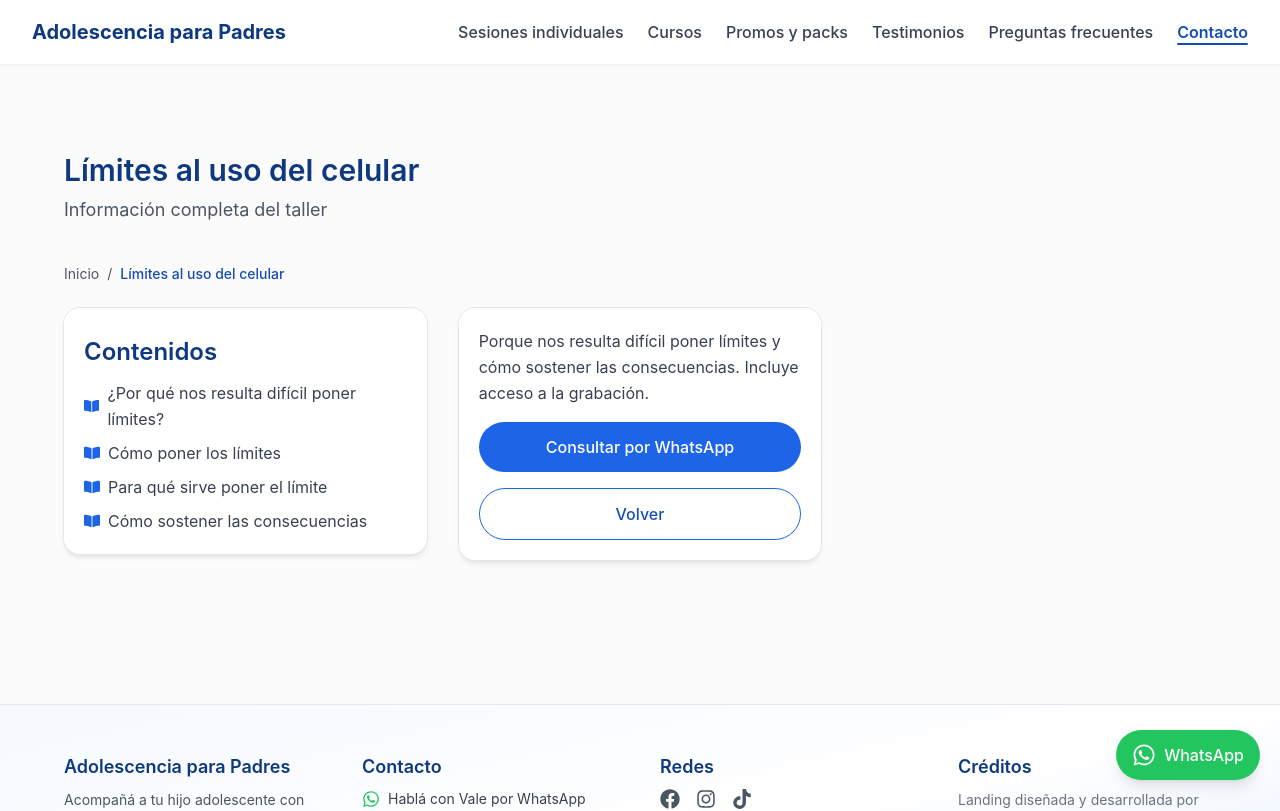
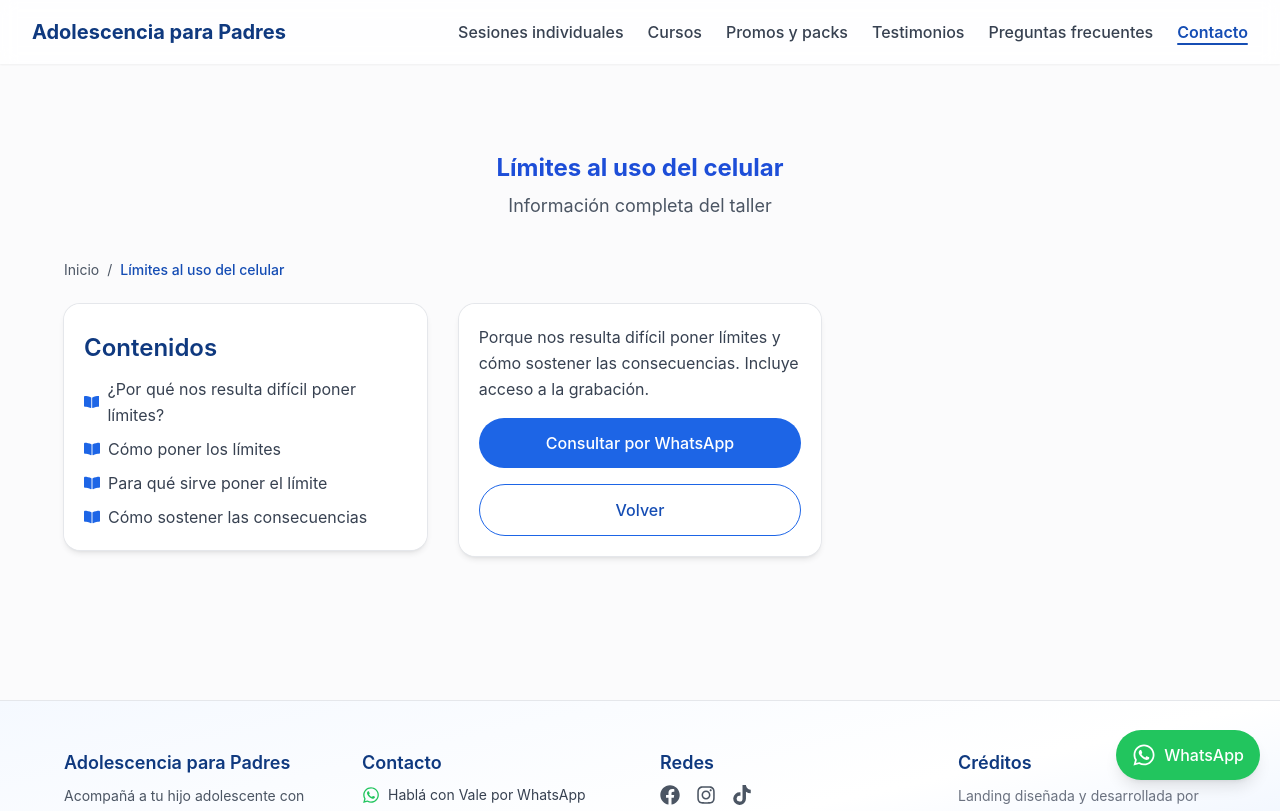
Before and after one commit to sekigan98/dram-adolescentes, a Next.js app: page /talleres/limites in a window 1280 px wide. Shown: the top 811 px of the page. Built offline with nearby package versions, Linux system fonts and the light colour scheme.

Commit message:
Update Section.tsx

```diff
--- a/components/Section.tsx
+++ b/components/Section.tsx
@@ -22,10 +22,12 @@ export default function Section({
       className={`section-y ${id ? "scroll-mt-32" : ""} ${className ?? ""}`}
     >
       <Container>
-        <header className="mb-10 text-center sm:text-left">
-          <h2 id={titleId}>{title}</h2>
+        <header className="mb-10 text-center">
+          <h2 id={titleId} className="text-blue-700 font-bold text-2xl">
+            {title}
+          </h2>
           {subtitle && (
-            <p className="subtitle mt-2 max-w-prose mx-auto sm:mx-0">
+            <p className="subtitle mt-2 max-w-prose mx-auto text-gray-600">
               {subtitle}
             </p>
           )}
```
